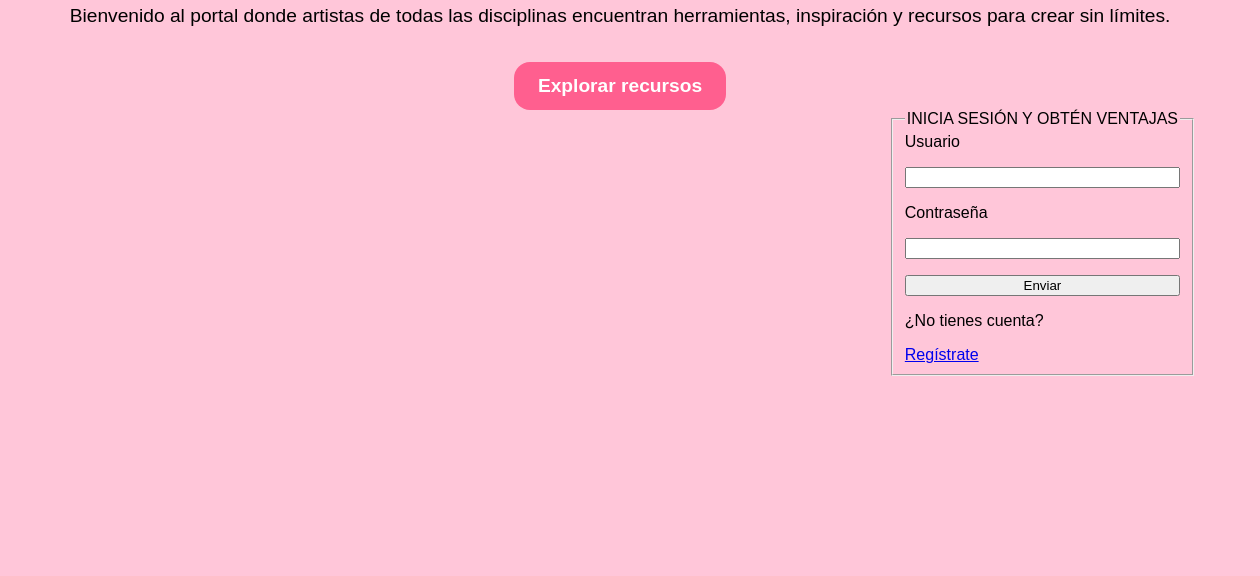
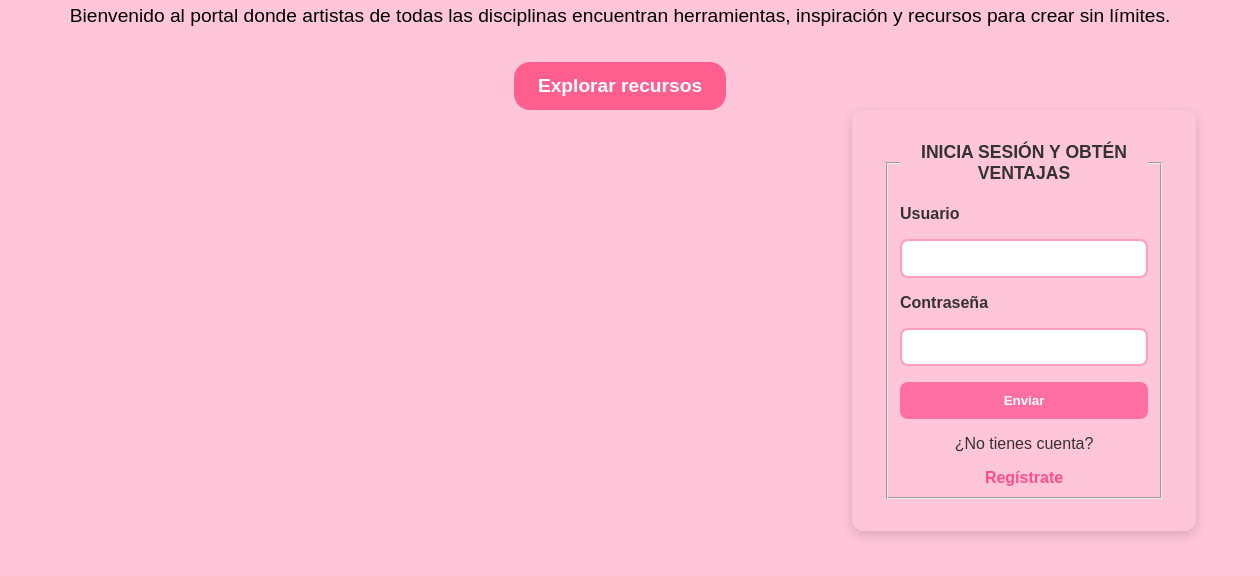
Before and after one commit to dgtren1-ship-it/Proyecto-Portal-Personal, a plain HTML site: page index.html in a window 1280 px wide. Shown: the part 142-718 px from the top of the page, 20-1280 px from the left. Drawn offline with Linux system fonts and the light colour scheme.

Commit message:
form css updated

```diff
--- a/css/styles.css
+++ b/css/styles.css
@@ -81,6 +81,11 @@ header hr {
 .login{
     float: right;
     margin-right: 5%;
+    background-color: #ffc6d9;
+    padding: 2rem;
+    border-radius: 12px;
+    box-shadow: 0 4px 12px rgba(0,0,0,0.15);
+    width: 280px;
 
 }
 
@@ -89,3 +94,66 @@ header hr {
     flex-direction: column;
     gap: 1rem;
 }
+
+.login_form label {
+    font-weight: 600;
+    color: #333;
+}
+
+.login_form input[type="text"],
+.login_form input[type="password"] {
+    padding: 0.6rem;
+    border: 2px solid #ff9fbd;
+    border-radius: 8px;
+    background-color: #fff;
+    transition: all 0.2s ease-in-out;
+}
+
+.login_form input[type="text"]:focus,
+.login_form input[type="password"]:focus {
+    border-color: #ff6fa1;
+    outline: none;
+    box-shadow: 0 0 6px rgba(255, 111, 161, 0.5);
+}
+
+.login_form input[type="submit"] {
+    background-color: #ff6fa1;
+    color: white;
+    padding: 0.7rem;
+    border: none;
+    border-radius: 8px;
+    cursor: pointer;
+    font-weight: bold;
+    transition: background-color 0.2s ease-in-out;
+}
+
+.login_form input[type="submit"]:hover {
+    background-color: #ff4f8b;
+}
+
+.login p {
+    margin-top: 1rem;
+    text-align: center;
+    color: #333;
+}
+
+.login a {
+    display: block;
+    text-align: center;
+    margin-top: 0.3rem;
+    color: #ff4f8b;
+    font-weight: bold;
+    text-decoration: none;
+}
+
+.login a:hover {
+    text-decoration: underline;
+}
+
+.login legend {
+    font-weight: bold;
+    font-size: 1.1rem;
+    color: #333;
+    text-align: center;
+    margin-bottom: 1rem;
+}
```
